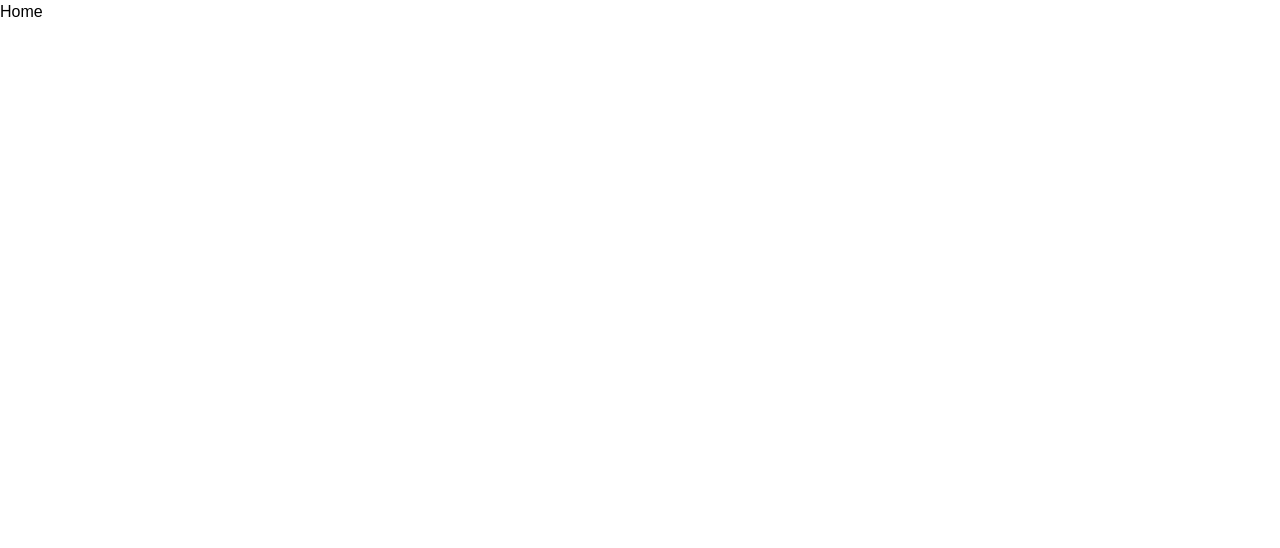
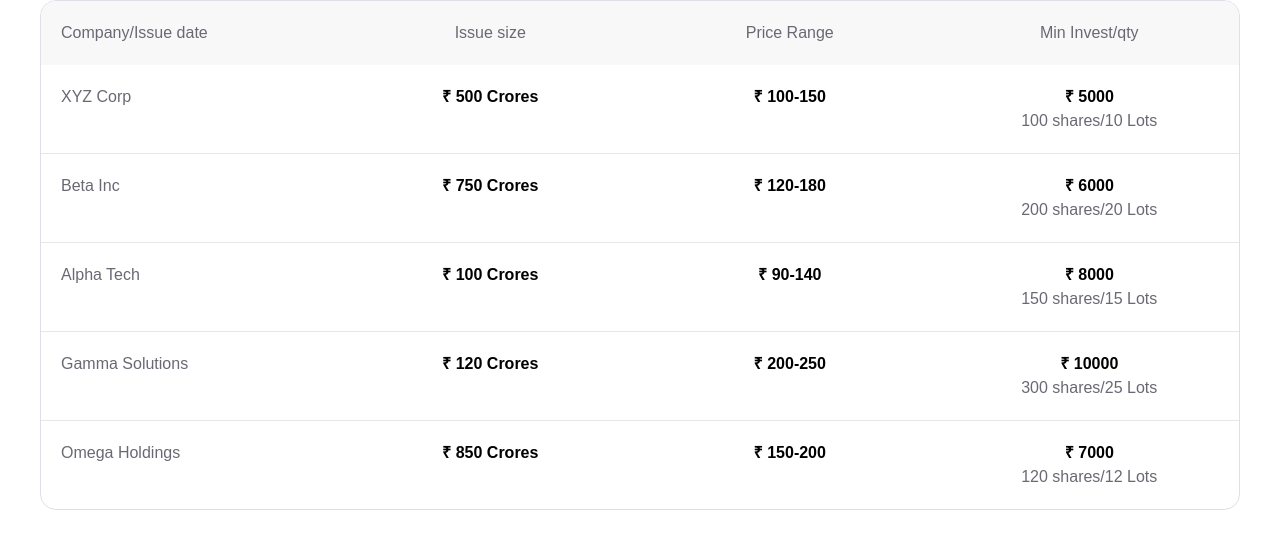
Before and after one commit to Rashid-Hashim-Shaikh/ventura, a Next.js app: page / in a window 1280 px wide. Shown: the top 548 px of the page. Built offline with nearby package versions, Linux system fonts and the light colour scheme.

Commit message:
:construction: [WIP] Add IPO list page

```diff
--- a/app/page.tsx
+++ b/app/page.tsx
@@ -1,8 +1,71 @@
+"use client";
 
-export default function Home() {
+import { useEffect, useState } from "react";
+
+export default function IpoListPage() {
+  const headerContent = [
+    { id: 1, title: "Company/Issue date" },
+    { id: 2, title: "Issue size" },
+    { id: 3, title: "Price Range" },
+    { id: 4, title: "Min Invest/qty" },
+  ];
+
+  const RUPEE_SIGN = "&#8377;"
+
+  const [ipoList, setIpoList] = useState(null);
+
+  useEffect(() => {
+    // Fetch data from the mock API
+    fetch("/api/ipo")
+      .then((res) => res.json())
+      .then((data) => setIpoList(data));
+  }, []);
+
+  if (!ipoList) return <p>Loading...</p>;
+
   return (
-    <div>
-      Home
+    <div className="w-auto bg-white border border-[#e0dfe7] rounded-2xl mx-10 overflow-hidden">
+      {/* Header */}
+      <div className="grid grid-cols-4 bg-[#F8F8F8]  w-full">
+        {headerContent.map((item) => (
+          <div
+            key={item.id}
+            className="text-[#6B6874] text-center first:text-left p-5"
+          >
+            {item.title}
+          </div>
+        ))}
+      </div>
+      {/* Content */}
+      {ipoList.map((ipo) => {
+        const {
+          id,
+          issue_date,
+          issue_size,
+          company_name,
+          company_logo,
+          lot,
+          min_invest,
+          range,
+          shares,
+        } = ipo;
+
+        return (
+          <div className="grid grid-cols-4 border-b  last:border-none" key={id}>
+            {/* Icon, company, issue date  */}
+            <div className="text-[#6B6874] text-center first:text-left p-5">{company_name}</div>
+            {/* Add issue size */}
+            <div className="text-center p-5 font-bold"> &#8377; {issue_size} Crores</div>
+            {/* Price range */}
+            <div className="text-center p-5 font-bold">&#8377; {range}</div>
+            {/* min investment/ qty */}
+            <div className="flex flex-col text-center p-5">
+              <p className="font-bold">&#8377; {min_invest}</p>
+              <p className="text-[#6B6874]"><span>{shares} shares</span>/{lot} Lots</p>
+            </div>
+          </div>
+        );
+      })}
     </div>
   );
 }
```
